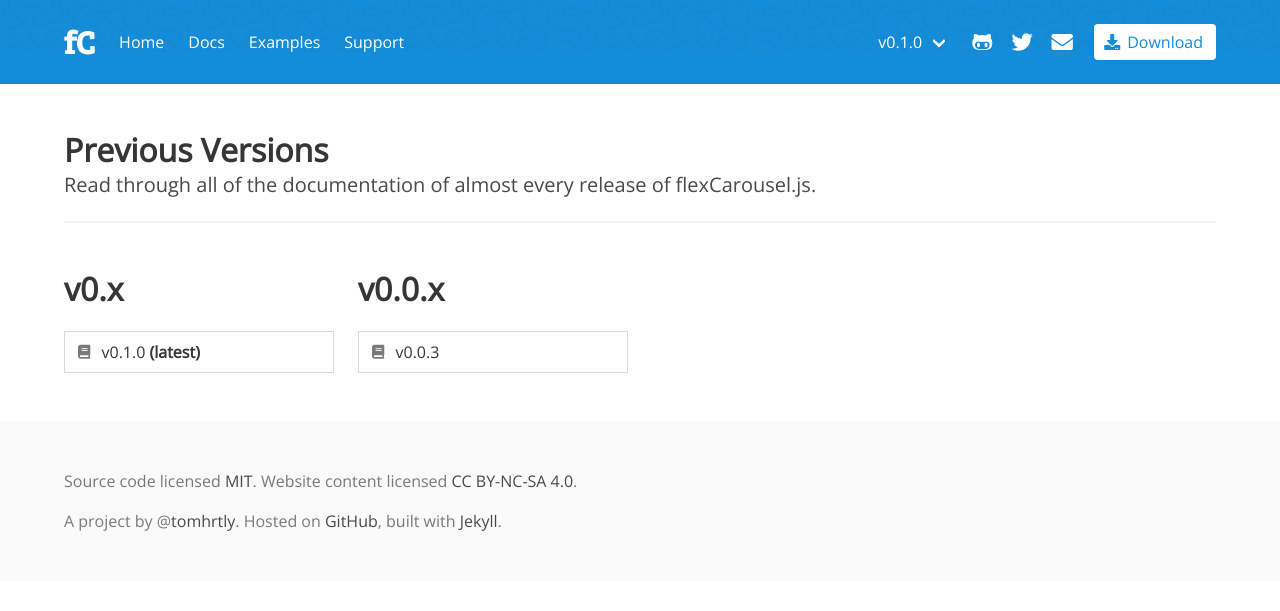
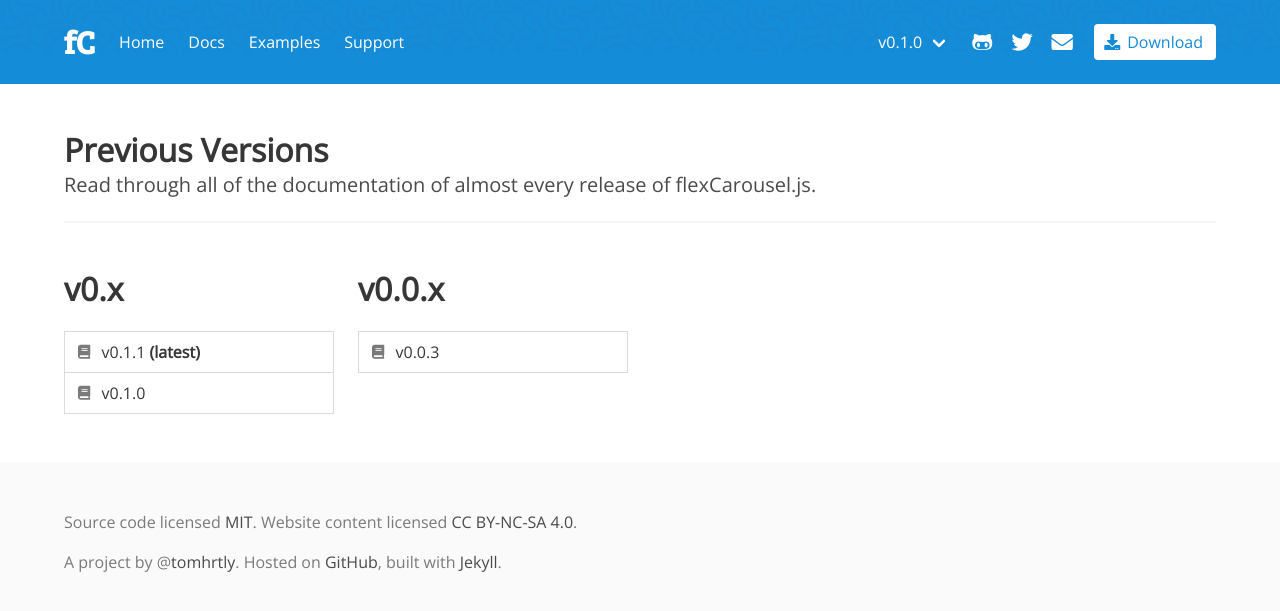
Before and after one commit to tomhrtly/flexCarousel.js, a Jekyll site: the page built from docs/docs/versions.html, in a window 1280 px wide. Shown: the top 611 px of the page. Built offline with Jekyll 4.4.1, drawn with Linux system fonts in a browser that asks for light colours; nearby versions of some CDN libraries.

Commit message:
Add hardcode links and 0.1.0 version

```diff
--- a/docs/_includes/navbar.html
+++ b/docs/_includes/navbar.html
@@ -1,6 +1,6 @@
 <div class="container">
   <div class="navbar-brand">
-    <a class="navbar-item" href="{{ site.url }}">
+    <a class="navbar-item" href="https://flexcarousel.com/">
       <h1 class="title is-3 has-text-centered has-text-white is-family-serif">fC</h1>
     </a>
     <div class="navbar-burger">
@@ -11,7 +11,7 @@
   </div>
   <div class="navbar-menu">
     <div class="navbar-start">
-      <a href="{{ site.url }}" class="navbar-item">Home</a>
+      <a href="https://flexcarousel.com/" class="navbar-item">Home</a>
       <a href="{{ site.url }}/docs/{{ site.version }}/introduction/" class="navbar-item">Docs</a>
       <a href="{{ site.url }}/docs/{{ site.version }}/examples/basic/" class="navbar-item">Examples</a>
       <a href="{{ site.github }}/issues/" class="navbar-item">Support</a>
--- a/docs/docs/versions.html
+++ b/docs/docs/versions.html
@@ -12,14 +12,20 @@ layout: default
         <span class="panel-icon">
           <i class="fas fa-book" aria-hidden="true"></i>
         </span>
-        <span>v0.1.0 <strong>(latest)</strong></span>
+        <span>v0.1.1 <strong>(latest)</strong></span>
+      </a>
+      <a href="https://versions.flexcarousel.com/docs/0.1.0/" class="panel-block">
+        <span class="panel-icon">
+          <i class="fas fa-book" aria-hidden="true"></i>
+        </span>
+        <span>v0.1.0</span>
       </a>
     </nav>
   </div>
   <div class="column is-3">
     <p class="title">v0.0.x</p>
     <nav class="panel">
-      <a href="https://versions.flexcarousel.com/0.0.3/" class="panel-block">
+      <a href="https://versions.flexcarousel.com/docs/0.0.3/" class="panel-block">
         <span class="panel-icon">
           <i class="fas fa-book" aria-hidden="true"></i>
         </span>
```
